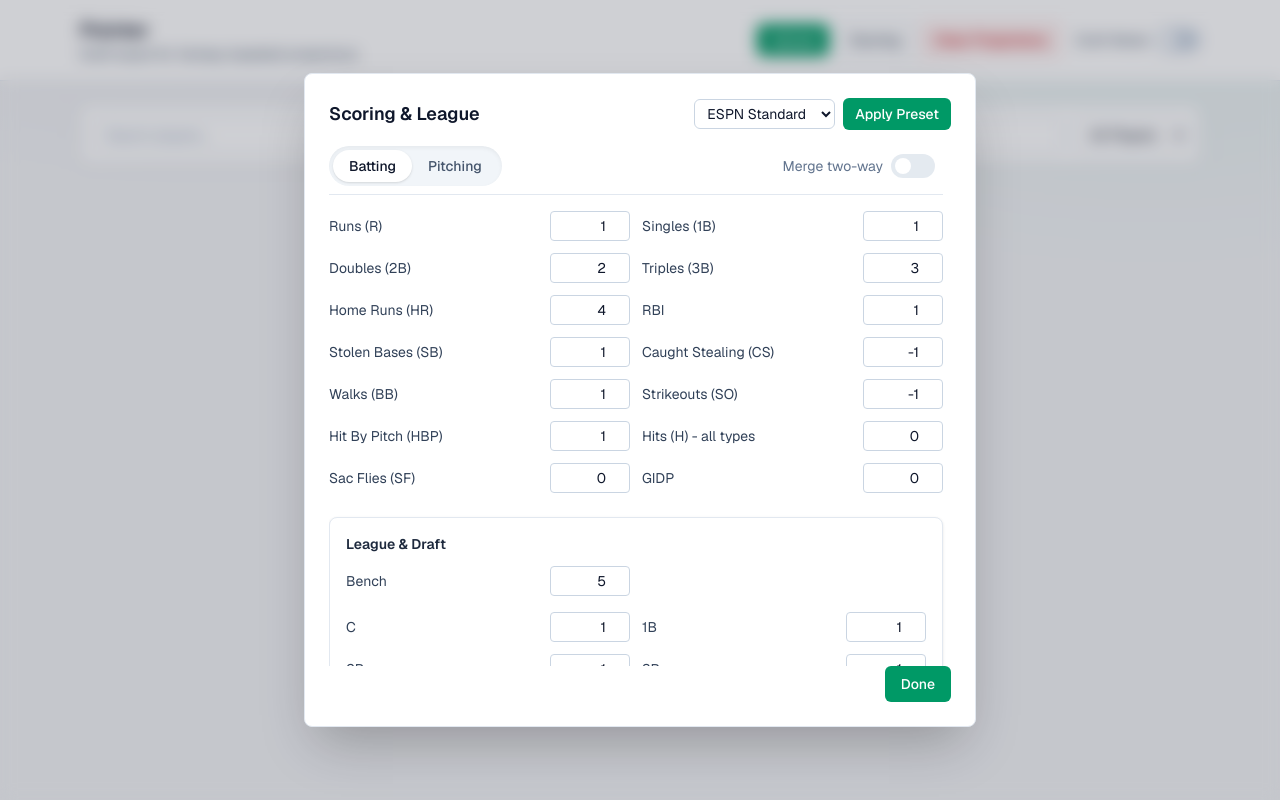
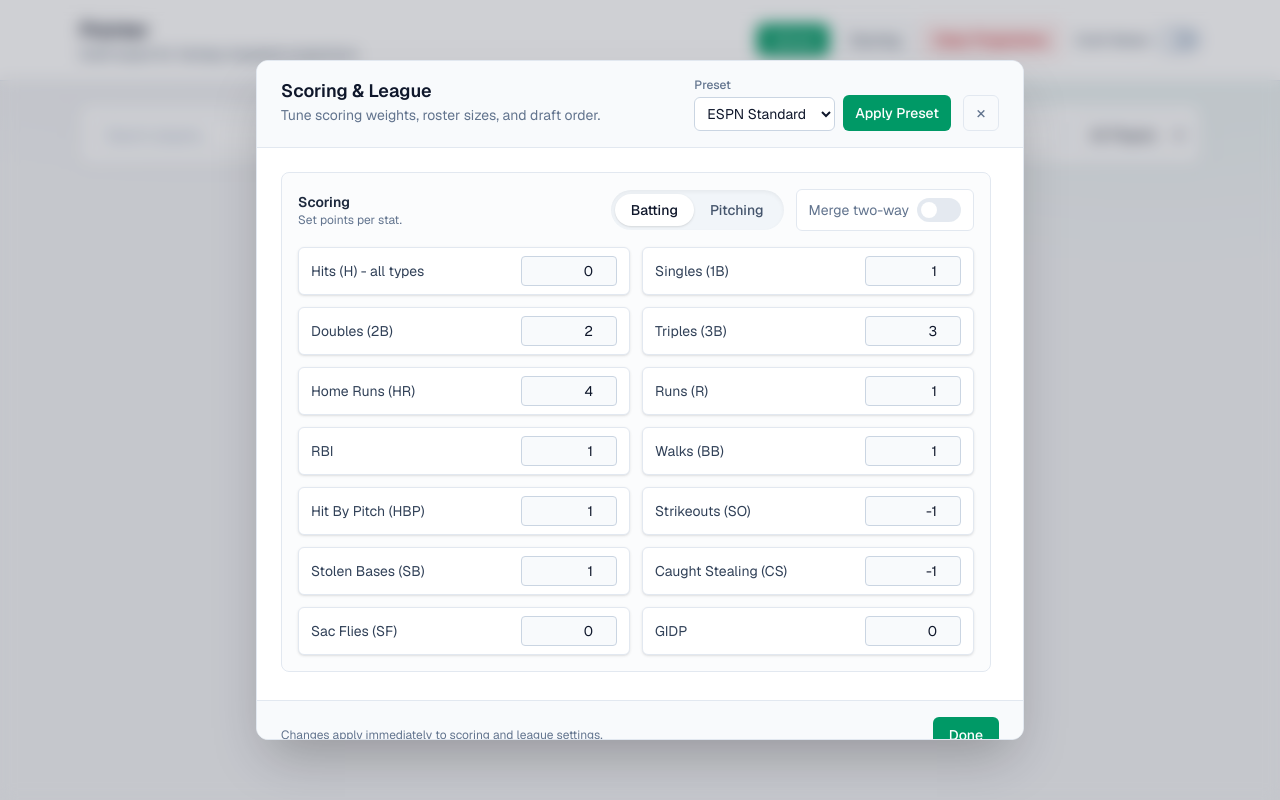
Before and after one commit to h14h/pointer, a Next.js app: page / in a window 1280 px wide. Both pictures are taken after a click on the button "Scoring". Built offline with nearby package versions, Linux system fonts and the light colour scheme.

Commit message:
Reorder baseball panel stats

```diff
--- a/src/components/ScoringForm.tsx
+++ b/src/components/ScoringForm.tsx
@@ -14,38 +14,38 @@ interface ScoringFormProps {
 type Tab = "batting" | "pitching";
 
 const battingCategories: { key: keyof ScoringSettings["batting"]; label: string }[] = [
-  { key: "R", label: "Runs (R)" },
+  { key: "H", label: "Hits (H) - all types" },
   { key: "1B", label: "Singles (1B)" },
   { key: "2B", label: "Doubles (2B)" },
   { key: "3B", label: "Triples (3B)" },
   { key: "HR", label: "Home Runs (HR)" },
+  { key: "R", label: "Runs (R)" },
   { key: "RBI", label: "RBI" },
+  { key: "BB", label: "Walks (BB)" },
+  { key: "HBP", label: "Hit By Pitch (HBP)" },
+  { key: "SO", label: "Strikeouts (SO)" },
   { key: "SB", label: "Stolen Bases (SB)" },
   { key: "CS", label: "Caught Stealing (CS)" },
-  { key: "BB", label: "Walks (BB)" },
-  { key: "SO", label: "Strikeouts (SO)" },
-  { key: "HBP", label: "Hit By Pitch (HBP)" },
-  { key: "H", label: "Hits (H) - all types" },
   { key: "SF", label: "Sac Flies (SF)" },
   { key: "GDP", label: "GIDP" },
 ];
 
 const pitchingCategories: { key: keyof ScoringSettings["pitching"]; label: string }[] = [
   { key: "IP", label: "Innings Pitched (IP)" },
-  { key: "W", label: "Wins (W)" },
-  { key: "L", label: "Losses (L)" },
-  { key: "QS", label: "Quality Starts (QS)" },
-  { key: "CG", label: "Complete Games (CG)" },
-  { key: "ShO", label: "Shutouts (ShO)" },
-  { key: "SV", label: "Saves (SV)" },
-  { key: "BS", label: "Blown Saves (BS)" },
-  { key: "HLD", label: "Holds (HLD)" },
   { key: "SO", label: "Strikeouts (SO)" },
   { key: "H", label: "Hits Allowed (H)" },
   { key: "ER", label: "Earned Runs (ER)" },
   { key: "HR", label: "HR Allowed (HR)" },
   { key: "BB", label: "Walks Allowed (BB)" },
   { key: "HBP", label: "Hit Batters (HBP)" },
+  { key: "W", label: "Wins (W)" },
+  { key: "L", label: "Losses (L)" },
+  { key: "QS", label: "Quality Starts (QS)" },
+  { key: "SV", label: "Saves (SV)" },
+  { key: "HLD", label: "Holds (HLD)" },
+  { key: "BS", label: "Blown Saves (BS)" },
+  { key: "CG", label: "Complete Games (CG)" },
+  { key: "ShO", label: "Shutouts (ShO)" },
 ];
 
 export function ScoringForm({ isOpen, onClose }: ScoringFormProps) {
@@ -65,6 +65,8 @@ export function ScoringForm({ isOpen, onClose }: ScoringFormProps) {
   const [presetSelection, setPresetSelection] = useState<string>(presetNames[0]);
   const [localLeagueSettings, setLocalLeagueSettings] =
     useState<LeagueSettings>(leagueSettings);
+  const [draggingTeamIndex, setDraggingTeamIndex] = useState<number | null>(null);
+  const [dragOverTeamIndex, setDragOverTeamIndex] = useState<number | null>(null);
   const activeGroup =
     projectionGroups.find((group) => group.id === activeProjectionGroupId) ??
     projectionGroups[0] ??
@@ -157,6 +159,13 @@ export function ScoringForm({ isOpen, onClose }: ScoringFormProps) {
     nextNames.splice(nextIndex, 0, moved);
     updateTeams(nextNames);
   };
+  const handleMoveTeamToIndex = (from: number, to: number) => {
+    if (from === to) return;
+    const nextNames = [...localLeagueSettings.teamNames];
+    const [moved] = nextNames.splice(from, 1);
+    nextNames.splice(to, 0, moved);
+    updateTeams(nextNames);
+  };
 
   const handleBenchChange = (value: number) => {
     const next = {
@@ -225,16 +234,22 @@ export function ScoringForm({ isOpen, onClose }: ScoringFormProps) {
 
   return (
     <div className="fixed inset-0 z-50 flex items-center justify-center bg-slate-900/20 backdrop-blur-sm">
-      <div className="mx-4 w-full max-w-2xl rounded-lg border border-slate-200 bg-white p-6 shadow-2xl max-h-[85vh] overflow-hidden">
-        <div className="mb-4 flex items-center justify-between">
-          <h2 className="text-lg font-semibold text-slate-900">
-            Scoring & League
-          </h2>
-          <div className="flex items-center gap-2">
+      <div className="mx-4 w-full max-w-3xl rounded-xl border border-slate-200 bg-white p-6 shadow-2xl max-h-[85vh] overflow-hidden">
+        <div className="-mx-6 -mt-6 mb-6 border-b border-slate-200 bg-slate-50 px-6 py-4">
+          <div className="flex flex-wrap items-start justify-between gap-4">
+            <div>
+              <h2 className="text-lg font-semibold text-slate-900">Scoring & League</h2>
+              <p className="text-sm text-slate-500">
+                Tune scoring weights, roster sizes, and draft order.
+              </p>
+            </div>
+            <div className="flex items-end gap-2">
+              <div className="grid gap-1">
+                <span className="text-xs font-medium text-slate-500">Preset</span>
                 <select
                   value={presetSelection}
                   onChange={(e) => setPresetSelection(e.target.value)}
-              className="rounded-md border border-slate-300 bg-white px-2 py-1 text-sm text-slate-900 placeholder:text-slate-400 focus:border-emerald-500 focus:ring-2 focus:ring-emerald-100"
+                  className="rounded-md border border-slate-300 bg-white px-2 py-1.5 text-sm text-slate-900 placeholder:text-slate-400 focus:border-emerald-500 focus:ring-2 focus:ring-emerald-100"
                 >
                   {presetNames.map((key) => (
                     <option key={key} value={key}>
@@ -242,18 +257,33 @@ export function ScoringForm({ isOpen, onClose }: ScoringFormProps) {
                     </option>
                   ))}
                 </select>
+              </div>
               <button
                 onClick={() => handlePreset(presetSelection)}
-              className="rounded-md bg-emerald-600 px-3 py-1.5 text-sm font-medium text-white hover:bg-emerald-700"
+                className="rounded-md bg-emerald-600 px-3 py-2 text-sm font-medium text-white hover:bg-emerald-700"
               >
                 Apply Preset
               </button>
+              <button
+                type="button"
+                onClick={onClose}
+                aria-label="Close scoring modal"
+                className="ml-1 inline-flex h-9 w-9 items-center justify-center self-end rounded-md border border-slate-200 text-slate-500 transition hover:bg-slate-100 hover:text-slate-700"
+              >
+                <span className="text-lg leading-none">×</span>
+              </button>
+            </div>
           </div>
         </div>
 
         <div className="max-h-[65vh] overflow-y-auto pr-2">
-          {/* Tabs */}
-          <div className="mb-4 flex flex-wrap items-center justify-between gap-3 border-b border-slate-200 pb-2">
+          <div className="mb-6 rounded-lg border border-slate-200 bg-slate-50/60 p-4">
+            <div className="mb-4 flex flex-wrap items-center justify-between gap-3">
+              <div>
+                <h3 className="text-sm font-semibold text-slate-800">Scoring</h3>
+                <p className="text-xs text-slate-500">Set points per stat.</p>
+              </div>
+              <div className="flex flex-wrap items-center gap-3">
                 <div className="flex rounded-full bg-slate-100 p-1 shadow-inner">
                   <button
                     onClick={() => setTab("batting")}
@@ -277,7 +307,7 @@ export function ScoringForm({ isOpen, onClose }: ScoringFormProps) {
                   </button>
                 </div>
                 <div
-              className={`flex items-center gap-2 pr-2 text-sm ${
+                  className={`flex items-center gap-2 rounded-md border border-slate-200 bg-white px-3 py-2 text-sm ${
                     canMergeTwoWay ? "text-slate-600" : "text-slate-500"
                   }`}
                   title={!canMergeTwoWay ? mergeHint : undefined}
@@ -309,15 +339,16 @@ export function ScoringForm({ isOpen, onClose }: ScoringFormProps) {
                   </button>
                 </div>
               </div>
+            </div>
 
-          {/* Form */}
-          <div className="mb-6 grid grid-cols-1 gap-3 md:grid-cols-2">
+            <div className="grid grid-cols-1 gap-3 md:grid-cols-2">
               {tab === "batting"
                 ? battingCategories.map(({ key, label }) => (
-                  <div key={key} className="flex items-center justify-between">
-                    <label className="text-sm text-slate-700">
-                      {label}
-                    </label>
+                    <div
+                      key={key}
+                      className="flex items-center justify-between gap-3 rounded-md border border-slate-200 bg-white px-3 py-2 shadow-sm"
+                    >
+                      <label className="text-sm text-slate-700">{label}</label>
                       <input
                         type="number"
                         step="0.5"
@@ -326,15 +357,16 @@ export function ScoringForm({ isOpen, onClose }: ScoringFormProps) {
                         onChange={(e) =>
                           debouncedUpdateBatting(key, parseFloat(e.target.value) || 0)
                         }
-                      className="w-20 rounded border border-slate-300 bg-white px-2 py-1 text-right text-sm text-slate-900 placeholder:text-slate-400 focus:border-emerald-500 focus:ring-2 focus:ring-emerald-100"
+                        className="w-24 rounded border border-slate-300 bg-slate-50 px-2 py-1 text-right text-sm text-slate-900 placeholder:text-slate-400 focus:border-emerald-500 focus:ring-2 focus:ring-emerald-100"
                       />
                     </div>
                   ))
                 : pitchingCategories.map(({ key, label }) => (
-                  <div key={key} className="flex items-center justify-between">
-                    <label className="text-sm text-slate-700">
-                      {label}
-                    </label>
+                    <div
+                      key={key}
+                      className="flex items-center justify-between gap-3 rounded-md border border-slate-200 bg-white px-3 py-2 shadow-sm"
+                    >
+                      <label className="text-sm text-slate-700">{label}</label>
                       <input
                         type="number"
                         step="0.5"
@@ -343,38 +375,49 @@ export function ScoringForm({ isOpen, onClose }: ScoringFormProps) {
                         onChange={(e) =>
                           debouncedUpdatePitching(key, parseFloat(e.target.value) || 0)
                         }
-                      className="w-20 rounded border border-slate-300 bg-white px-2 py-1 text-right text-sm text-slate-900 placeholder:text-slate-400 focus:border-emerald-500 focus:ring-2 focus:ring-emerald-100"
+                        className="w-24 rounded border border-slate-300 bg-slate-50 px-2 py-1 text-right text-sm text-slate-900 placeholder:text-slate-400 focus:border-emerald-500 focus:ring-2 focus:ring-emerald-100"
                       />
                     </div>
                   ))}
             </div>
+          </div>
 
           <div className="mb-6 rounded-lg border border-slate-200 bg-white p-4 shadow-sm">
-            <h3 className="mb-3 text-sm font-semibold text-slate-800">
-              League & Draft
-            </h3>
+            <div className="mb-4">
+              <h3 className="text-sm font-semibold text-slate-800">League & Draft</h3>
+              <p className="text-xs text-slate-500">Roster sizes and draft order.</p>
+            </div>
 
-            <div className="mb-4 grid grid-cols-1 gap-3 md:grid-cols-2">
-              <div className="flex items-center justify-between">
-                <label className="text-sm text-slate-700">
-                  Bench
-                </label>
+            <div className="grid gap-6">
+              <div>
+                <div className="mb-3 flex items-center justify-between">
+                  <span className="text-xs font-semibold uppercase tracking-wide text-slate-500">
+                    Roster
+                  </span>
+                  <span className="text-xs text-slate-400">Per team</span>
+                </div>
+                <div className="grid grid-cols-1 gap-3 md:grid-cols-2">
+                  <div className="flex items-center justify-between gap-3 rounded-md border border-slate-200 bg-slate-50 px-3 py-2">
+                    <label className="text-sm text-slate-700">Bench</label>
                     <input
                       type="number"
                       min={0}
                       value={localLeagueSettings.roster.bench}
-                  onChange={(e) => handleBenchChange(parseInt(e.target.value, 10) || 0)}
+                      onChange={(e) =>
+                        handleBenchChange(parseInt(e.target.value, 10) || 0)
+                      }
                       className="w-20 rounded border border-slate-300 bg-white px-2 py-1 text-right text-sm text-slate-900 placeholder:text-slate-400 focus:border-emerald-500 focus:ring-2 focus:ring-emerald-100"
                     />
                   </div>
                 </div>
 
-            <div className="mb-4 grid grid-cols-1 gap-3 md:grid-cols-2">
+                <div className="mt-3 grid grid-cols-1 gap-3 md:grid-cols-2">
                   {rosterSlots.map(({ key, label }) => (
-                <div key={key} className="flex items-center justify-between">
-                  <label className="text-sm text-slate-700">
-                    {label}
-                  </label>
+                    <div
+                      key={key}
+                      className="flex items-center justify-between gap-3 rounded-md border border-slate-200 bg-slate-50 px-3 py-2"
+                    >
+                      <label className="text-sm text-slate-700">{label}</label>
                       <input
                         type="number"
                         min={0}
@@ -387,47 +430,63 @@ export function ScoringForm({ isOpen, onClose }: ScoringFormProps) {
                     </div>
                   ))}
                 </div>
+              </div>
 
+              <div>
                 <div className="mb-3 flex items-center justify-between">
-              <span className="text-xs font-medium text-slate-500">
+                  <span className="text-xs font-semibold uppercase tracking-wide text-slate-500">
                     Teams ({localLeagueSettings.teamNames.length})
                   </span>
-              <span className="text-[11px] text-slate-500">
+                  <span className="text-[11px] text-slate-400">
                     Order here sets draft order
                   </span>
                 </div>
                 <div className="grid gap-2">
                   {localLeagueSettings.teamNames.map((name, index) => (
-                <div
-                  key={`team-${index}`}
-                  className="flex flex-wrap items-center gap-2 rounded-md border border-slate-200 bg-white px-2 py-2 shadow-sm"
-                >
+                    <div key={`team-${index}`} className="flex flex-wrap items-center gap-3">
                       <span className="w-10 text-xs font-medium text-slate-500">
                         T{index + 1}
+                      </span>
+                      <div
+                        draggable
+                        onDragStart={(e) => {
+                          e.dataTransfer.effectAllowed = "move";
+                          setDraggingTeamIndex(index);
+                        }}
+                        onDragEnd={() => {
+                          setDraggingTeamIndex(null);
+                          setDragOverTeamIndex(null);
+                        }}
+                        onDragOver={(e) => {
+                          e.preventDefault();
+                          if (dragOverTeamIndex !== index) {
+                            setDragOverTeamIndex(index);
+                          }
+                        }}
+                        onDrop={(e) => {
+                          e.preventDefault();
+                          if (draggingTeamIndex === null) return;
+                          handleMoveTeamToIndex(draggingTeamIndex, index);
+                          setDraggingTeamIndex(null);
+                          setDragOverTeamIndex(null);
+                        }}
+                        className={`flex flex-1 flex-wrap items-center gap-2 rounded-md border px-2 py-2 shadow-sm ${
+                          dragOverTeamIndex === index
+                            ? "border-emerald-300 bg-emerald-50"
+                            : "border-slate-200 bg-white"
+                        } ${draggingTeamIndex === index ? "opacity-60" : ""}`}
+                      >
+                        <span className="cursor-grab select-none text-xs text-slate-400">
+                          ⠿
                         </span>
                         <input
                           type="text"
                           value={name}
                           onChange={(e) => handleTeamNameChange(index, e.target.value)}
-                    className="flex-1 rounded border border-slate-300 bg-white px-2 py-1 text-sm text-slate-900 placeholder:text-slate-400 focus:border-emerald-500 focus:ring-2 focus:ring-emerald-100"
+                          className="min-w-[160px] flex-1 rounded border border-slate-300 bg-white px-2 py-1 text-sm text-slate-900 placeholder:text-slate-400 focus:border-emerald-500 focus:ring-2 focus:ring-emerald-100"
                         />
-                  <div className="flex items-center gap-1">
-                    <button
-                      type="button"
-                      onClick={() => handleMoveTeam(index, -1)}
-                      disabled={index === 0}
-                      className="rounded-md border border-slate-300 px-2 py-1 text-xs text-slate-600 hover:bg-slate-50 disabled:cursor-not-allowed disabled:opacity-50"
-                    >
-                      Up
-                    </button>
-                    <button
-                      type="button"
-                      onClick={() => handleMoveTeam(index, 1)}
-                      disabled={index === localLeagueSettings.teamNames.length - 1}
-                      className="rounded-md border border-slate-300 px-2 py-1 text-xs text-slate-600 hover:bg-slate-50 disabled:cursor-not-allowed disabled:opacity-50"
-                    >
-                      Down
-                    </button>
+                      </div>
+                      <div className="ml-auto flex items-center gap-1">
                         <button
                           type="button"
                           onClick={() => handleAddTeamBelow(index)}
@@ -450,8 +509,14 @@ export function ScoringForm({ isOpen, onClose }: ScoringFormProps) {
                 </div>
               </div>
             </div>
+          </div>
+        </div>
 
-        <div className="flex justify-end">
+        <div className="-mx-6 mt-2 border-t border-slate-200 bg-slate-50 px-6 py-4">
+          <div className="flex items-center justify-between">
+            <span className="text-xs text-slate-500">
+              Changes apply immediately to scoring and league settings.
+            </span>
             <button
               onClick={() => {
                 setLeagueSettings(localLeagueSettings);
@@ -464,5 +529,6 @@ export function ScoringForm({ isOpen, onClose }: ScoringFormProps) {
           </div>
         </div>
       </div>
+    </div>
   );
 }
```
Lines whose indentation alone changed are shown as unchanged.
